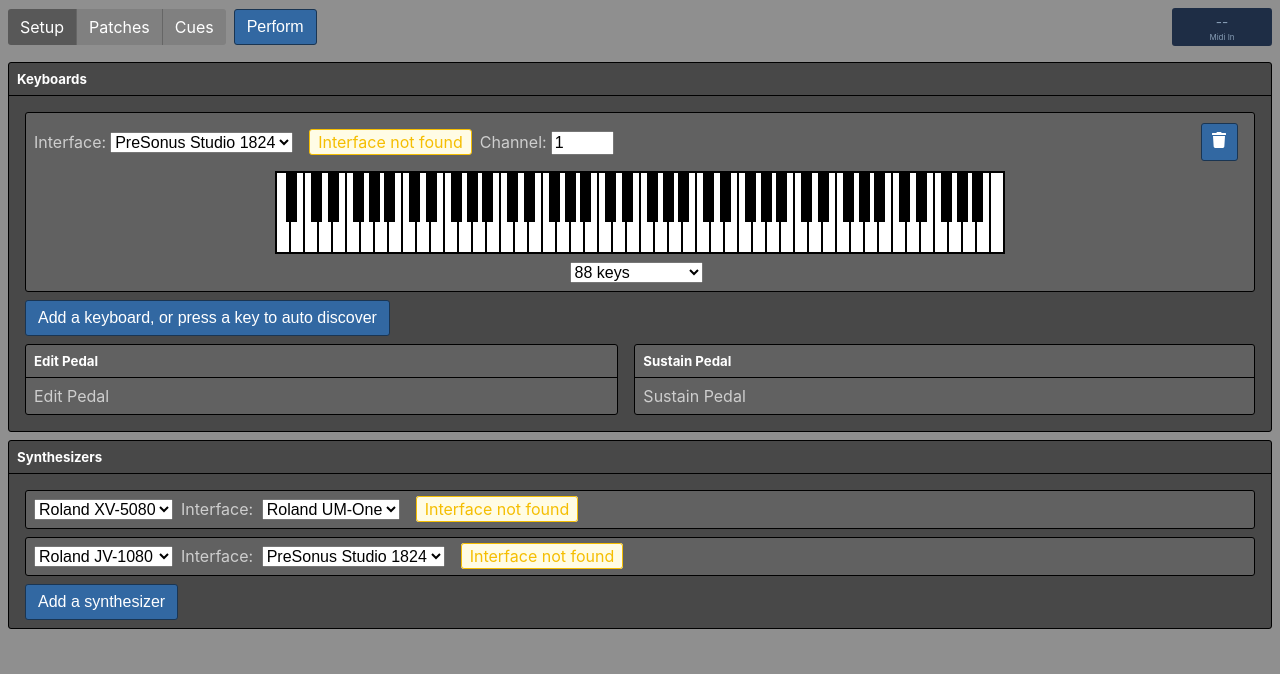
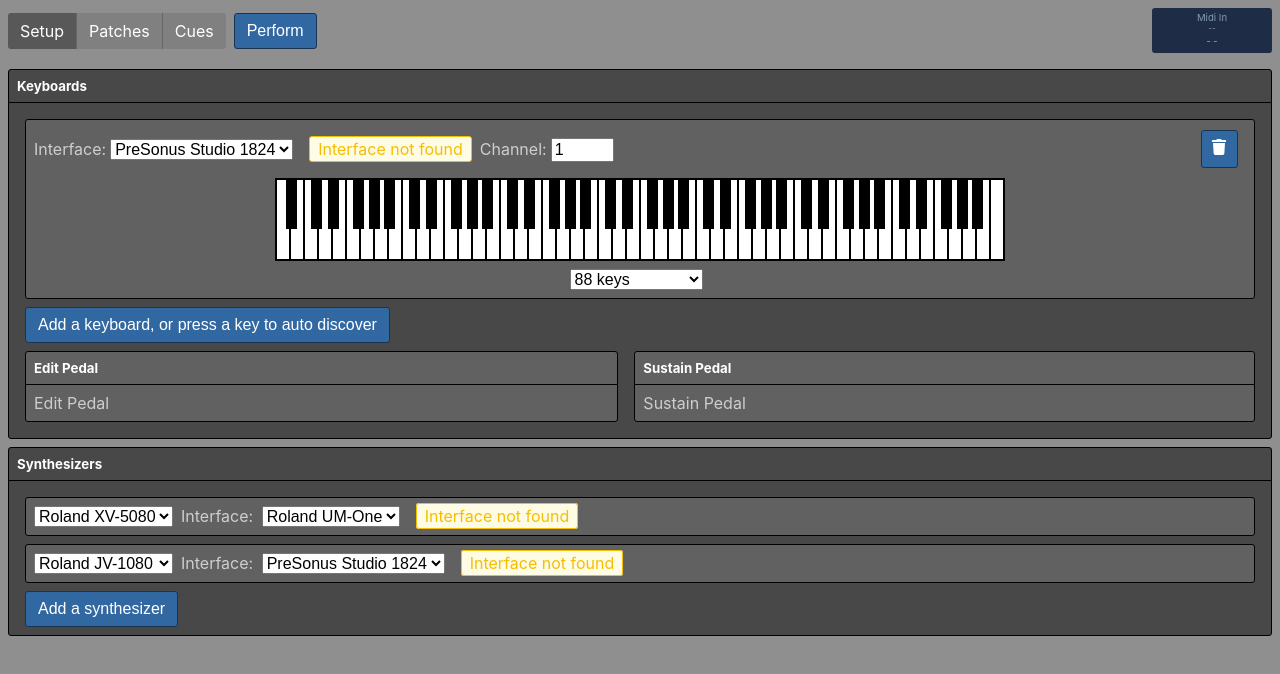
Before and after one commit to MattPutnam/CadenzaJS, a React (Create React App) app: page / in a window 1280 px wide. Shown: the top 674 px of the page. Built offline with nearby package versions, Linux system fonts and the light colour scheme.

Commit message:
Add interface to MIDI monitor, make message monospace

```diff
--- a/src/components/MidiMonitor.js
+++ b/src/components/MidiMonitor.js
@@ -5,27 +5,36 @@ import MidiListener from './MidiListener'
 const MidiMonitor = () => {
     const styles = {
         container: {
-            width: '100px',
+            width: '120px',
             textAlign: 'center',
             padding: 4,
             backgroundColor: '#1E2D45',
             color: '#859BB3',
             borderRadius: 3
         },
-        display: {
+        label: {
+            fontSize: '60%'
+        },
+        midiInterface: {
+            fontSize: '50%',
+            whiteSpace: 'nowrap',
+            overflow: 'hidden',
+            textOverflow: 'ellipsis'
+        },
+        message: {
+            fontFamily: 'monospace',
             fontSize: '85%',
-            padding: 2
-        },
-        label: {
-            fontSize: '50%'
+            padding: 2,
+            whiteSpace: 'pre'
         }
     }
 
-    const [message, setMessage] = React.useState({})
+    const [message, setMessage] = React.useState(undefined)
 
     return <div style={styles.container}>
-        <div style={styles.display}>{Midi.toString(message)}</div>
         <div style={styles.label}>Midi In</div>
+        <div style={styles.midiInterface}>{message ? message.midiInterface : '--'}</div>
+        <div style={styles.message}>{message ? Midi.toString(message) : '--'}</div>
         <MidiListener id="###MONITOR###" dispatch={setMessage}/>
     </div>
 }
--- a/src/utils/Midi.js
+++ b/src/utils/Midi.js
@@ -74,12 +74,12 @@ const midiNoteNumberToName = (midiNumber) => {
 
 
 export const ccNames = {
-    0: { short: 'BS', long: 'Bank Select' },
+    0: { short: 'BANK', long: 'Bank Select' },
     1: { short: 'MOD', long: 'Modulation Wheel' },
-    2: { short: 'BC', long: 'Breath Controller' },
+    2: { short: 'BRCTL', long: 'Breath Controller' },
     4: { short: 'FC', long: 'Foot Controller' },
-    5: { short: 'PT', long: 'Portamento Time' },
-    6: { short: 'DMSB', long: 'Data Entry MSB' },
+    5: { short: 'PRTTM', long: 'Portamento Time' },
+    6: { short: 'DEMSB', long: 'Data Entry MSB' },
     7: { short: 'VOL', long: 'Main Volume' },
     8: { short: 'BAL', long: 'Balance' },
     10: { short: 'PAN', long: 'Pan' },
@@ -94,8 +94,8 @@ export const ccNames = {
     65: { short: 'PORT', long: 'Portamento' },
     66: { short: 'SOST', long: 'Sostenuto' },
     67: { short: 'SOFT', long: 'Soft Pedal' },
-    68: { short: 'LGFS', long: 'Legato Footswitch' },
-    69: { short: 'HLD2', long: 'Hold 2' },
+    68: { short: 'LEGFS', long: 'Legato Footswitch' },
+    69: { short: 'HOLD2', long: 'Hold 2' },
     70: { short: 'SC1', long: 'Sound Controller 1 (default: Sound Variation)' },
     71: { short: 'SC2', long: 'Sound Controller 2 (default: Timbre/Harmonic Content)' },
     72: { short: 'SC3', long: 'Sound Controller 3 (default: Release Time)' },
@@ -110,7 +110,7 @@ export const ccNames = {
     81: { short: 'GPC6', long: 'General Purpose Controller 6' },
     82: { short: 'GPC7', long: 'General Purpose Controller 7' },
     83: { short: 'GPC8', long: 'General Purpose Controller 8' },
-    84: { short: 'PCTL', long: 'Portamento Control' },
+    84: { short: 'PTCTL', long: 'Portamento Control' },
     91: { short: 'FX1D', long: 'Effects 1 Depth (previously External Effects Depth)' },
     92: { short: 'FX2D', long: 'Effects 2 Depth (previously Tremolo Depth)' },
     93: { short: 'FX3D', long: 'Effects 3 Depth (previously Chorus Depth)' },
@@ -118,37 +118,51 @@ export const ccNames = {
     95: { short: 'FX5D', long: 'Effects 5 Depth (previously Phaser Depth)' },
     96: { short: 'INC', long: 'Data Increment' },
     97: { short: 'DEC', long: 'Data Decrement' },
-    98: { short: 'NLSB', long: 'Non-Registered Parameter Number LSB' },
-    99: { short: 'NMSB', long: 'Non-Registered Parameter Number MSB' },
-    100: { short: 'RLSB', long: 'Registered Parameter Number LSB' },
-    101: { short: 'RMSB', long: 'Registered Parameter Number MSB' },
-    121: { short: 'RAC', long: 'Reset All Controllers' },
-    122: { short: 'LOCL', long: 'Local Control' },
-    123: { short: 'ANO', long: 'All Notes Off' },
-    124: { short: 'OOFF', long: 'Omni Off' },
-    125: { short: 'OON', long: 'Omni On' },
-    126: { short: 'MON', long: 'Mono On (Poly Off)' },
-    127: { short: 'PON', long: 'Poly On (Mono Off)' }
+    98: { short: 'NPLSB', long: 'Non-Registered Parameter Number LSB' },
+    99: { short: 'NPMSB', long: 'Non-Registered Parameter Number MSB' },
+    100: { short: 'RPLSB', long: 'Registered Parameter Number LSB' },
+    101: { short: 'RPMSB', long: 'Registered Parameter Number MSB' },
+    121: { short: 'RESET', long: 'Reset All Controllers' },
+    122: { short: 'LOCAL', long: 'Local Control' },
+    123: { short: 'PANIC', long: 'All Notes Off' },
+    124: { short: 'OMOFF', long: 'Omni Off' },
+    125: { short: 'OMON', long: 'Omni On' },
+    126: { short: 'MONO', long: 'Mono On (Poly Off)' },
+    127: { short: 'POLY', long: 'Poly On (Mono Off)' }
 }
 
 const ccHelper = cc => {
     const n = ccNames[cc]
-    return n ? n.short : `CC${cc}`
+    return n ? n.short : `CC${cc}`.padEnd(5)
 }
 
 export const toString = (parsedMessage) => {
     const { type, channel, note, velocity, controller, value } = parsedMessage
 
+    let fields
+
     switch (type) {
         case NOTE_ON:
-            return `CH${channel+1} ${midiNoteNumberToName(note)} ${velocity}`
+            fields = [midiNoteNumberToName(note), velocity]
+            break
         case NOTE_OFF:
-            return `CH${channel+1} ${midiNoteNumberToName(note)} OFF`
+            fields = [midiNoteNumberToName(note), 'OFF']
+            break
         case CONTROL:
-            return `CH${channel+1} ${ccHelper(controller)} ${value}`
+            fields = [ccHelper(controller), value]
+            break
         case PITCH_BEND:
-            return `CH${channel+1} PB ${value}`
-        default: return '--'
+            fields = ['BEND', value]
+            break
+        default:
+    }
+
+    if (fields) {
+        const ch = `CH${channel+1}`.padEnd(4)
+        const [f2, f3] = fields
+        return `${ch} ${f2.toString().padEnd(5)} ${f3.toString().padEnd(3)}`
+    } else {
+        return '?'
     }
 }
 
```
